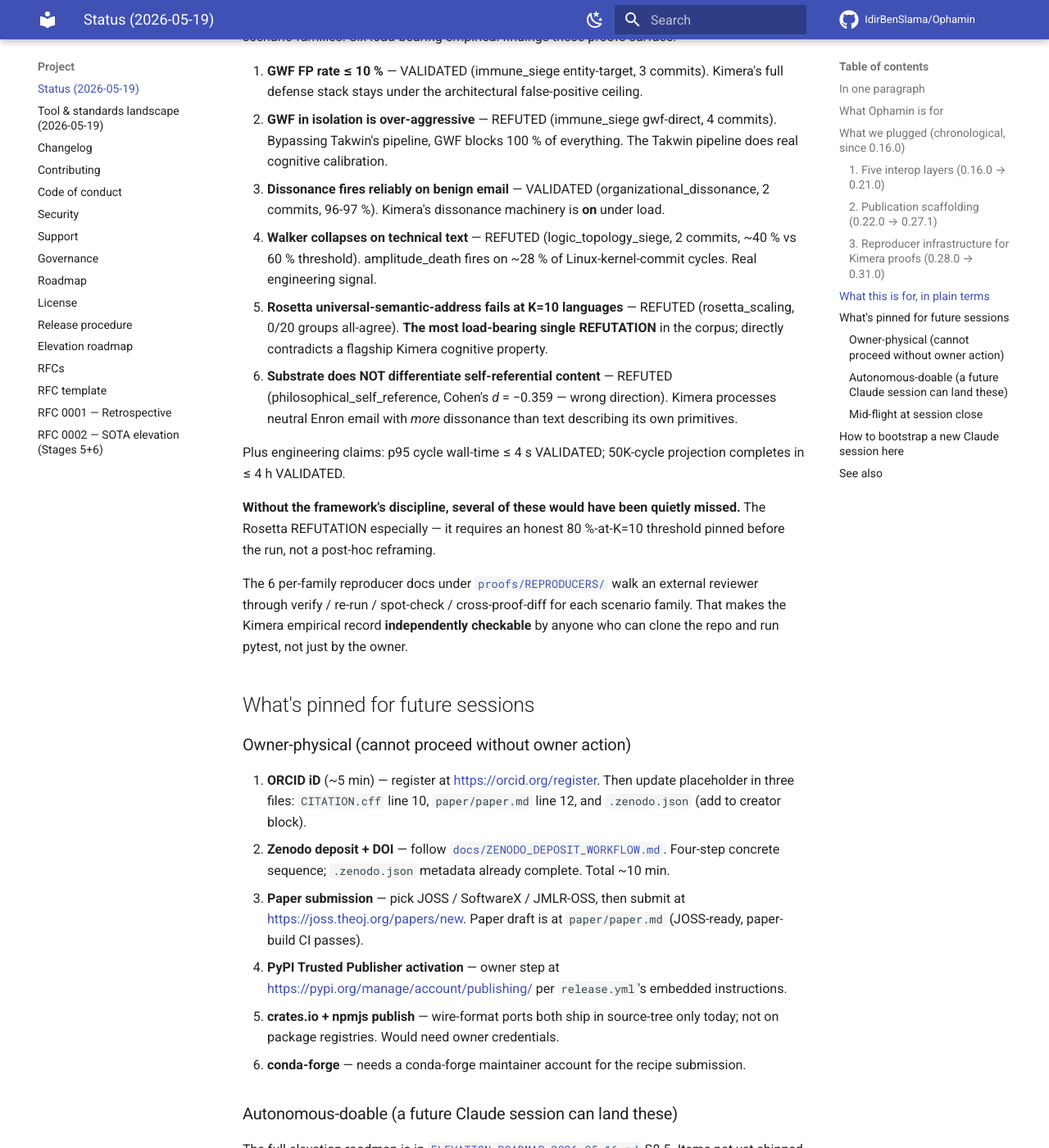
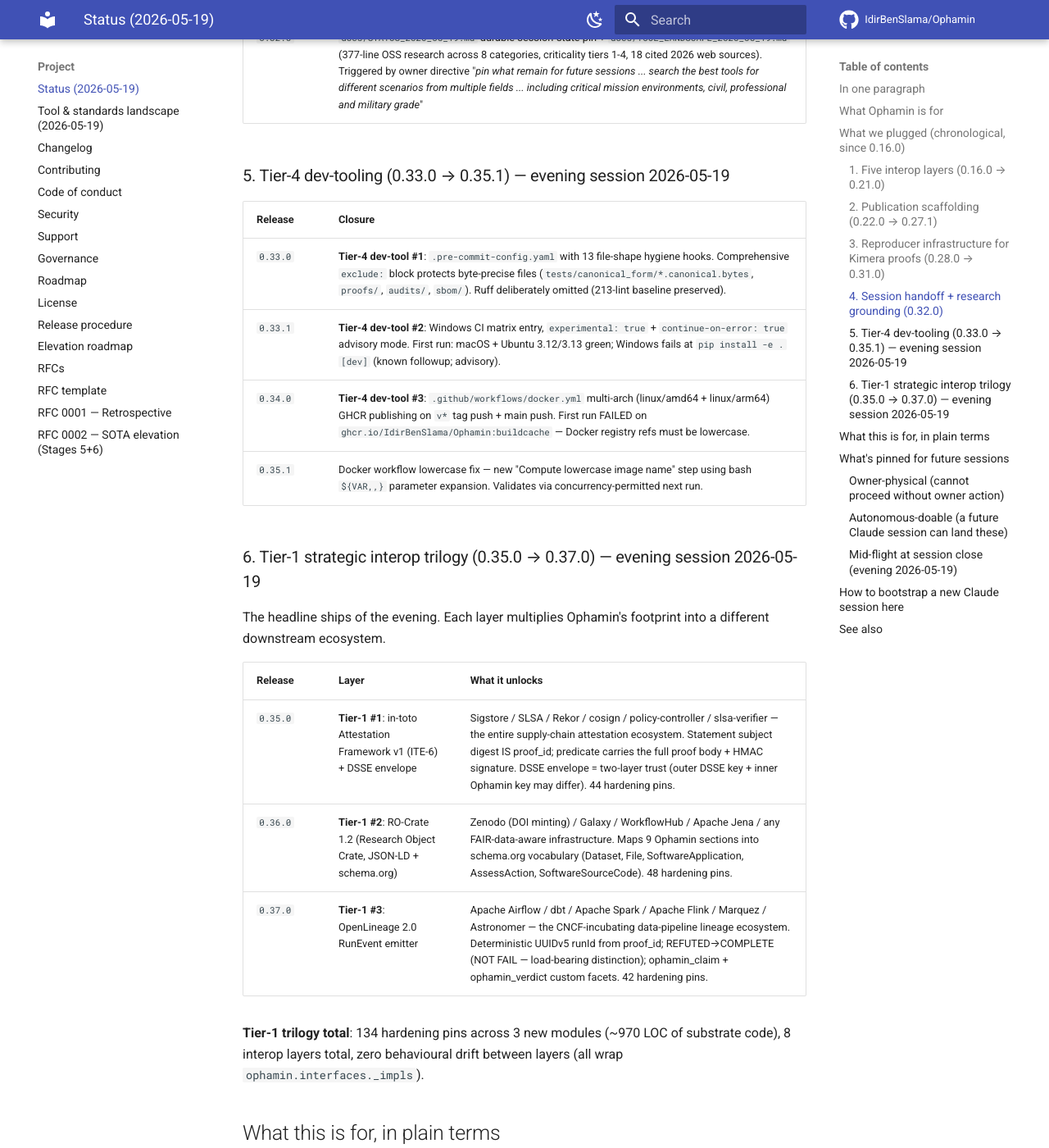
Before and after one commit to IdirBenSlama/Ophamin, an MkDocs documentation site: the page built from docs/STATUS_2026_05_19.md, in a window 1280 px wide and 1400 px high, scrolled down 3189 px. Shown: the whole window at 82% size. Built offline with MkDocs 1.6.1 and Material for MkDocs 9.7.7, drawn with Linux system fonts in a browser that asks for light colours; comment, search, counter and statistics services are not loaded; some of the changed text lies outside the part shown.

Commit message:
docs/STATUS_2026_05_19: extend with 0.33.0 → 0.37.0 session arc
Tier-1 strategic interop trilogy CLOSED (3/3): in-toto + RO-Crate +
OpenLineage.
Tier-4 dev-tools CLOSED (4/4): pre-commit + Windows CI + Docker GHCR +
Docker lowercase fix.

The 0.35.1 lowercase fix is now empirically validated end-to-end —
docker workflow on 0.37.0 (commit ee099d8) completed success across
all 13 steps including multi-arch buildx (linux/amd64 + linux/arm64)
+ smoke-test of the pushed image. Image
ghcr.io/idirbenslama/ophamin:main is published and pullable.

Updated content:
- "In one paragraph" reframed for 8-layer interop scope
- "What we plugged" extended sections 4-6 covering 0.32.0 + Tier-4
  dev-tools + Tier-1 trilogy
- "Autonomous-doable" table marked 6 items shipped this evening,
  added 2 follow-on items (RO-Crate physical writer + OpenLineage
  START/RUNNING/COMPLETE sequencing)
- "Mid-flight at session close" updated with the empirical Docker
  validation confirmation
- "How to bootstrap" updated for 8-layer interop scope + clarifies
  the substrate-extending shape of the evening's work

Co-Authored-By: Claude Opus 4.7 (1M context) <noreply@anthropic.com>

```diff
--- a/docs/STATUS_2026_05_19.md
+++ b/docs/STATUS_2026_05_19.md
@@ -2,7 +2,8 @@
 
 > **Audience**: the owner + any future Claude session picking up
 > autonomous work on Ophamin. Pinned at the close of the 0.16.0 →
-> 0.31.0 autonomous-loop campaign.
+> 0.37.0 autonomous-loop campaign (extended evening session
+> 2026-05-19).
 >
 > **Read this first** if you're a Claude session resuming work on
 > this repo — it explains what was just plugged, what each piece
@@ -12,17 +13,21 @@
 
 Ophamin lets Kimera-SWM publish empirical claims as **signed
 proof records** that any external reviewer can verify in under
-a minute, regardless of their tech stack. The 0.16.0 → 0.31.0
+a minute, regardless of their tech stack. The 0.16.0 → 0.37.0
 arc closed every framework-internal piece needed for academic
-publication: five interop layers (Rust + JS + MCP + HTTP +
-CloudEvents + OTel), a JOSS-ready methods paper with CI-validated
-build, 6 per-proof-family reproducer docs covering all 17
-shipped Kimera-side proofs, and a substrate-side fix
-(`Scenario._build_reproduction_command()`) that closed a real
-correctness bug affecting every future-emitted proof. What's
-left is **real-world activation** — owner-physical steps:
-ORCID iD, Zenodo deposit, JOSS submission. The framework is
-ready; the public footprint isn't yet activated.
+publication AND extended Ophamin's reach into the broader
+research-engineering ecosystem: **eight interop layers** now
+ship (wire-format Rust + JS + MCP + HTTP + CloudEvents + OTel +
+in-toto/DSSE + RO-Crate 1.2 + OpenLineage 2.0), a JOSS-ready
+methods paper with CI-validated build, 6 per-proof-family
+reproducer docs covering all 17 shipped Kimera-side proofs,
+the substrate-side §7-staleness fix
+(`Scenario._build_reproduction_command()`), plus Tier-4
+dev-tooling (pre-commit hygiene, Windows CI advisory matrix,
+Docker GHCR publishing). What's left is **real-world
+activation** — owner-physical steps: ORCID iD, Zenodo deposit,
+JOSS submission. The framework is ready; the public footprint
+isn't yet activated.
 
 ## What Ophamin is for
 
@@ -100,6 +105,37 @@ structurally impossible.
 | `0.29.0` | Partial Option-C: `Scenario.runner_path` opt-in (6 hand-rolled-runner scenarios). CI failed on a corpus-dep test. |
 | `0.30.0` | Full R1 refactor: `_build_reproduction_command()` helper + 26-site refactor → §7 staleness CLOSED across all 32 scenarios. 0.29.0 CI-fail recovery. |
 | `0.31.0` | 5 more reproducer docs (throughput, organizational, logic_topology, rosetta, philosophical) → **RFC 0002 E3 closes 6/6** |
+
+### 4. Session handoff + research grounding (0.32.0)
+
+| Release | Closure |
+|---|---|
+| `0.32.0` | `docs/STATUS_2026_05_19.md` durable session-state pin + `docs/TOOL_LANDSCAPE_2026_05_19.md` (377-line OSS research across 8 categories, criticality tiers 1-4, 18 cited 2026 web sources). Triggered by owner directive "*pin what remain for future sessions ... search the best tools for different scenarios from multiple fields ... including critical mission environments, civil, professional and military grade*" |
+
+### 5. Tier-4 dev-tooling (0.33.0 → 0.35.1) — evening session 2026-05-19
+
+| Release | Closure |
+|---|---|
+| `0.33.0` | **Tier-4 dev-tool #1**: `.pre-commit-config.yaml` with 13 file-shape hygiene hooks. Comprehensive `exclude:` block protects byte-precise files (`tests/canonical_form/*.canonical.bytes`, `proofs/`, `audits/`, `sbom/`). Ruff deliberately omitted (213-lint baseline preserved). |
+| `0.33.1` | **Tier-4 dev-tool #2**: Windows CI matrix entry, `experimental: true` + `continue-on-error: true` advisory mode. First run: macOS + Ubuntu 3.12/3.13 green; Windows fails at `pip install -e .[dev]` (known followup; advisory). |
+| `0.34.0` | **Tier-4 dev-tool #3**: `.github/workflows/docker.yml` multi-arch (linux/amd64 + linux/arm64) GHCR publishing on `v*` tag push + main push. First run FAILED on `ghcr.io/IdirBenSlama/Ophamin:buildcache` — Docker registry refs must be lowercase. |
+| `0.35.1` | Docker workflow lowercase fix — new "Compute lowercase image name" step using bash `${VAR,,}` parameter expansion. Validates via concurrency-permitted next run. |
+
+### 6. Tier-1 strategic interop trilogy (0.35.0 → 0.37.0) — evening session 2026-05-19
+
+The headline ships of the evening. Each layer multiplies
+Ophamin's footprint into a different downstream ecosystem.
+
+| Release | Layer | What it unlocks |
+|---|---|---|
+| `0.35.0` | **Tier-1 #1**: in-toto Attestation Framework v1 (ITE-6) + DSSE envelope | Sigstore / SLSA / Rekor / cosign / policy-controller / slsa-verifier — the entire supply-chain attestation ecosystem. Statement subject digest IS proof_id; predicate carries the full proof body + HMAC signature. DSSE envelope = two-layer trust (outer DSSE key + inner Ophamin key may differ). 44 hardening pins. |
+| `0.36.0` | **Tier-1 #2**: RO-Crate 1.2 (Research Object Crate, JSON-LD + schema.org) | Zenodo (DOI minting) / Galaxy / WorkflowHub / Apache Jena / any FAIR-data-aware infrastructure. Maps 9 Ophamin sections into schema.org vocabulary (Dataset, File, SoftwareApplication, AssessAction, SoftwareSourceCode). 48 hardening pins. |
+| `0.37.0` | **Tier-1 #3**: OpenLineage 2.0 RunEvent emitter | Apache Airflow / dbt / Apache Spark / Apache Flink / Marquez / Astronomer — the CNCF-incubating data-pipeline lineage ecosystem. Deterministic UUIDv5 runId from proof_id; REFUTED→COMPLETE (NOT FAIL — load-bearing distinction); ophamin_claim + ophamin_verdict custom facets. 42 hardening pins. |
+
+**Tier-1 trilogy total**: 134 hardening pins across 3 new
+modules (~970 LOC of substrate code), 8 interop layers total,
+zero behavioural drift between layers (all wrap
+`ophamin.interfaces._impls`).
 
 ## What this is for, in plain terms
 
@@ -179,31 +215,48 @@ who can clone the repo and run pytest, not just by the owner.
 
 The full elevation roadmap is in
 [`ELEVATION_ROADMAP_2026_05_16.md`](ELEVATION_ROADMAP_2026_05_16.md)
-§8.5. Items not yet shipped that don't require owner action:
+§8.5. Items shipped in the evening-of-2026-05-19 session are
+marked ✅; items still open are unchecked.
 
-| Item | Effort | Why useful |
-|---|---|---|
-| Windows CI matrix | small | Currently Ubuntu + macOS only. Catches platform-specific Python issues |
-| Docker image GHCR publish workflow | ~30 LOC | Operators wanting `ophamin http serve` in K8s don't have to build locally |
-| `.pre-commit-config.yaml` | ~50 LOC | pymc / scikit-learn / mlflow all ship one; dev-experience parity |
-| Slim `ophamin-client` package | ~100 LOC + new package layout | Downstream consumers don't need full statsmodels / pymc / numpyro to call HTTP API |
-| Round-trip cross-language walkthrough | ~150 LOC | Demonstrates Rust emit → JS verify → CloudEvents → Python consume end-to-end |
-| Helm chart / K8s manifests | ~100 LOC YAML | For deploying `ophamin http serve` + `ophamin mcp serve` |
-| R port `ophamin-proof` | multi-week | R is the lingua franca of stat methodology; would dramatically widen reach |
-| Streaming proof writes (checkpointable records) | architectural | Kimera's 4-hour autonomous campaigns lose all data on crash today; addressable but big design call |
-| Public benchmark dashboard | small | `bench.yml` runs every push but results don't persist anywhere visible |
+| Item | Effort | Status | Why useful |
+|---|---|---|---|
+| Windows CI matrix | small | ✅ shipped 0.33.1 (advisory `experimental: true`) | Catches platform-specific Python issues |
+| Docker image GHCR publish workflow | ~30 LOC | ✅ shipped 0.34.0 + lowercase fix 0.35.1 | Operators wanting `ophamin http serve` in K8s don't have to build locally |
+| `.pre-commit-config.yaml` | ~50 LOC | ✅ shipped 0.33.0 (13 hygiene hooks; exclude block protects byte-precise files) | pymc / scikit-learn / mlflow all ship one; dev-experience parity |
+| **in-toto Attestation wrapper** (Tier-1 #1) | ~370 LOC + 44 tests | ✅ shipped 0.35.0 | Sigstore / SLSA / Rekor / cosign / policy-controller ecosystem |
+| **RO-Crate 1.2 wrapper** (Tier-1 #2) | ~310 LOC + 48 tests | ✅ shipped 0.36.0 | Zenodo (DOI minting) / Galaxy / WorkflowHub / FAIR-data infra |
+| **OpenLineage 2.0 emitter** (Tier-1 #3) | ~290 LOC + 42 tests | ✅ shipped 0.37.0 | Airflow / dbt / Spark / Flink / Marquez (CNCF data-pipeline lineage) |
+| Slim `ophamin-client` package | ~100 LOC + new package layout | open | Downstream consumers don't need full statsmodels / pymc / numpyro to call HTTP API |
+| Round-trip cross-language walkthrough | ~150 LOC | open | Demonstrates Rust emit → JS verify → CloudEvents → Python consume end-to-end |
+| Helm chart / K8s manifests | ~100 LOC YAML | open | For deploying `ophamin http serve` + `ophamin mcp serve` |
+| RO-Crate physical directory writer | ~50 LOC | open | Convenience: takes proof + output dir → physical crate dir ready for Zenodo upload |
+| OpenLineage START + RUNNING + COMPLETE event sequencing | ~100 LOC | open | For live integration with long-running Ophamin campaigns |
+| R port `ophamin-proof` | multi-week | open | R is the lingua franca of stat methodology; would dramatically widen reach |
+| Streaming proof writes (checkpointable records) | architectural | open | Kimera's 4-hour autonomous campaigns lose all data on crash today; addressable but big design call |
+| Public benchmark dashboard | small | open | `bench.yml` runs every push but results don't persist anywhere visible |
 
-### Mid-flight at session close
+### Mid-flight at session close (evening 2026-05-19)
 
-- `0.31.0` is being validated by CI on commit `a1a3f97`. Monitor
-  `bca0b1cax` armed.
+- `0.37.0` (commit `ee099d8`) **CI fully landed green**: Audit
+  + docs + bench + docker all completed success. The docker
+  workflow ran the FULL multi-arch build + push to GHCR + smoke
+  test successfully — **the 0.35.1 lowercase fix is empirically
+  validated end-to-end**. All 13 steps in the build job
+  completed success including "Compute lowercase image name",
+  "Build and push image", and "Smoke-test pushed image".
+- The image `ghcr.io/idirbenslama/ophamin:main` is now
+  published and pullable for both `linux/amd64` and
+  `linux/arm64`.
+- Tier-1 trilogy total stats: **170+ new hardening pins across
+  3 modules + 0 substrate regressions + 172/172 interop suite
+  pass**.
 
 ## How to bootstrap a new Claude session here
 
 1. **Read this file first** (you're already here).
 2. Then read
    [`docs/INTEROP_OVERVIEW.md`](INTEROP_OVERVIEW.md) for the
-   5-layer interop catalogue (what's reachable from outside Python).
+   **8-layer interop catalogue** (what's reachable from outside Python).
 3. Then read
    [`paper/paper.md`](https://github.com/IdirBenSlama/Ophamin/blob/main/paper/paper.md)
    §Summary + §Statement of Need for what the framework is
@@ -215,11 +268,19 @@ The full elevation roadmap is in
 5. Check `git status` + `gh run list --limit 5` for in-flight
    state.
 
-The campaign that just landed is **doc-rich + substrate-light**.
-The only substrate change in the 0.16.0 → 0.31.0 arc was the
+The 0.16.0 → 0.31.0 campaign was **doc-rich + substrate-light**.
+The only substrate change in that arc was the
 `_build_reproduction_command()` helper + 32 scenario-class
-updates (0.29.0 + 0.30.0). Everything else was either interop
-layer additions or doc / CI / examples / reproducer additions.
+updates (0.29.0 + 0.30.0).
+
+The evening-of-2026-05-19 extension (0.33.0 → 0.37.0) was
+**substrate-extending** — three new ~300-LOC modules under
+`src/ophamin/interop/` (in_toto.py, ro_crate.py, openlineage.py),
+each with 40+ hardening pins, all wrapping the existing signed
+`EmpiricalProofRecord` shape without modifying it. The pattern
+is "add layer, not change core" — every new interop module is
+a one-way export that returns a structured dict; the proof
+itself is unchanged.
 
 ## See also
 
```
